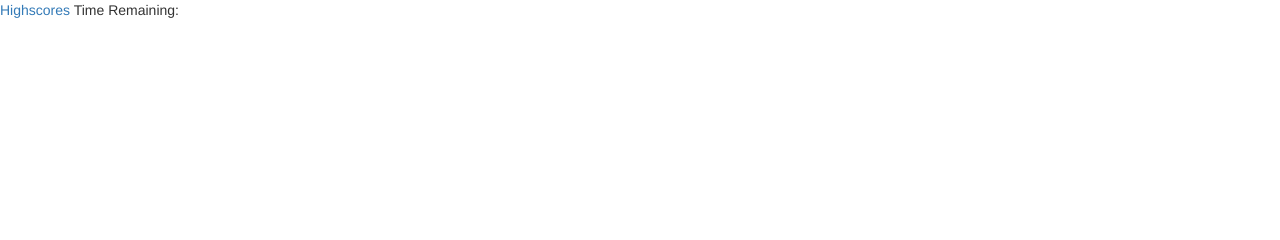
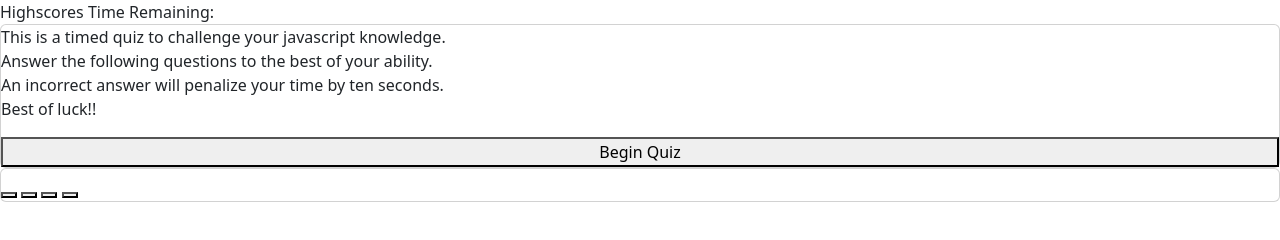
Before and after one commit to AKStamps/Javascript-Quiz, a plain HTML site: page index.html in a window 1280 px wide. Drawn offline with nearby package versions, Linux system fonts and the light colour scheme.

Commit message:
added start card and question card to html

```diff
--- a/index.html
+++ b/index.html
@@ -5,7 +5,7 @@
     <meta charset="UTF-8">
     <meta name="viewport" content="width=device-width, initial-scale=1.0">
     <link rel="stylesheet" href="assets\style.css">
-    <link rel="stylesheet" href="https://maxcdn.bootstrapcdn.com/bootstrap/3.4.1/css/bootstrap.min.css">
+    <link rel="stylesheet" href="https://cdn.jsdelivr.net/npm/bootstrap@5.2.2/dist/css/bootstrap.min.css" rel="stylesheet" integrity="sha384-Zenh87qX5JnK2Jl0vWa8Ck2rdkQ2Bzep5IDxbcnCeuOxjzrPF/et3URy9Bv1WTRi" crossorigin="anonymous"">
     <script src="assets\script.js"></script>
     <title>Austin's Javascript Quiz</title>
 </head>
@@ -16,6 +16,31 @@
         <time id="time">Time Remaining: </time>
     </header>
 
+    <main>
+        <div id="start" class="card">
+
+            <p>This is a timed quiz to challenge your javascript knowledge. <br>
+            Answer the following questions to the best of your ability. <br>
+            An incorrect answer will penalize your time by ten seconds. <br>
+            Best of luck!!</p>
+
+            <button id="start-button" class="button">Begin Quiz</button>
+        </div>
+
+        <div id="question-card" class="card">
+
+            <h1 id="question-title"></h1>
+
+            <div id="options">
+                <button id="option0" class="button"></button>
+                <button id="option1" class="button"></button>
+                <button id="option2" class="button"></button>
+                <button id="option3" class="button"></button>
+            </div>
+
+        </div>
+    </main>
+
 
 </body>
 
```
